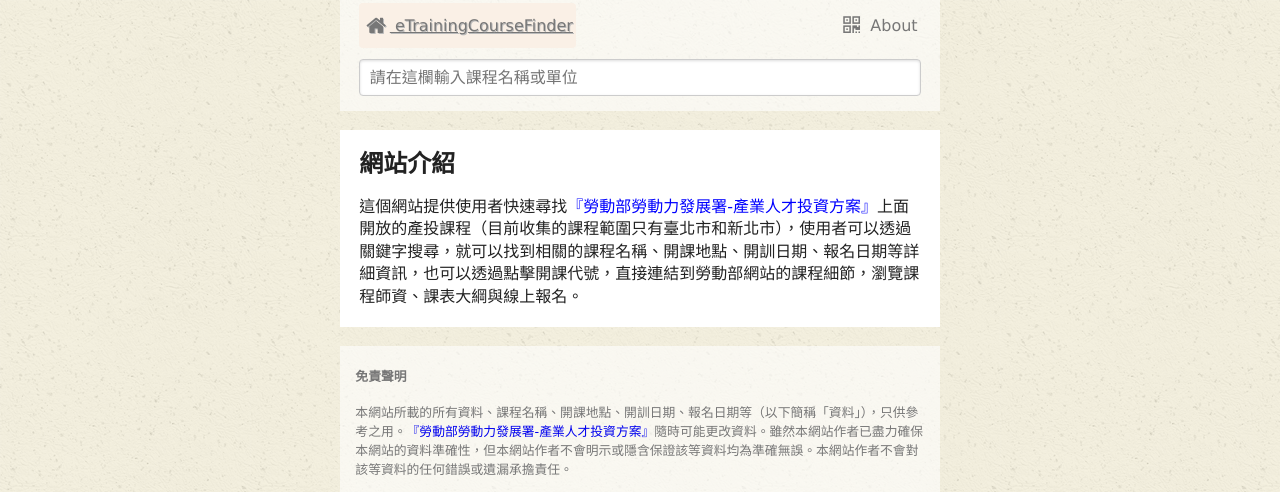
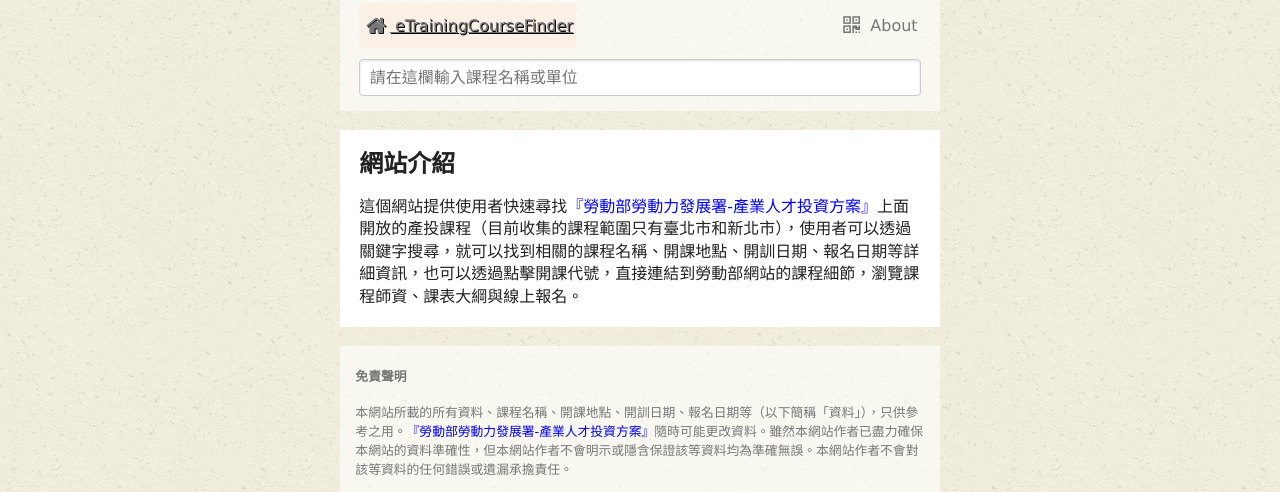
Before and after one commit to hansliu/etraining-course-finder-heroku, a Flask app: page / in a window 1280 px wide, with the pointer over the restyled element. Shown: the top 492 px of the page. Run offline with Flask 2, Linux system fonts and the light colour scheme; some libraries are stand-ins or nearby versions.

Commit message:
updated css

```diff
--- a/etraining_course_finder/static/main.css
+++ b/etraining_course_finder/static/main.css
@@ -46,7 +46,7 @@ nav a {
 }
 
 nav a:hover {
-  text-shadow: 1px 1px #bbb;
+  text-shadow: 1px 1px #000;
 }
 
 nav ul {
```
